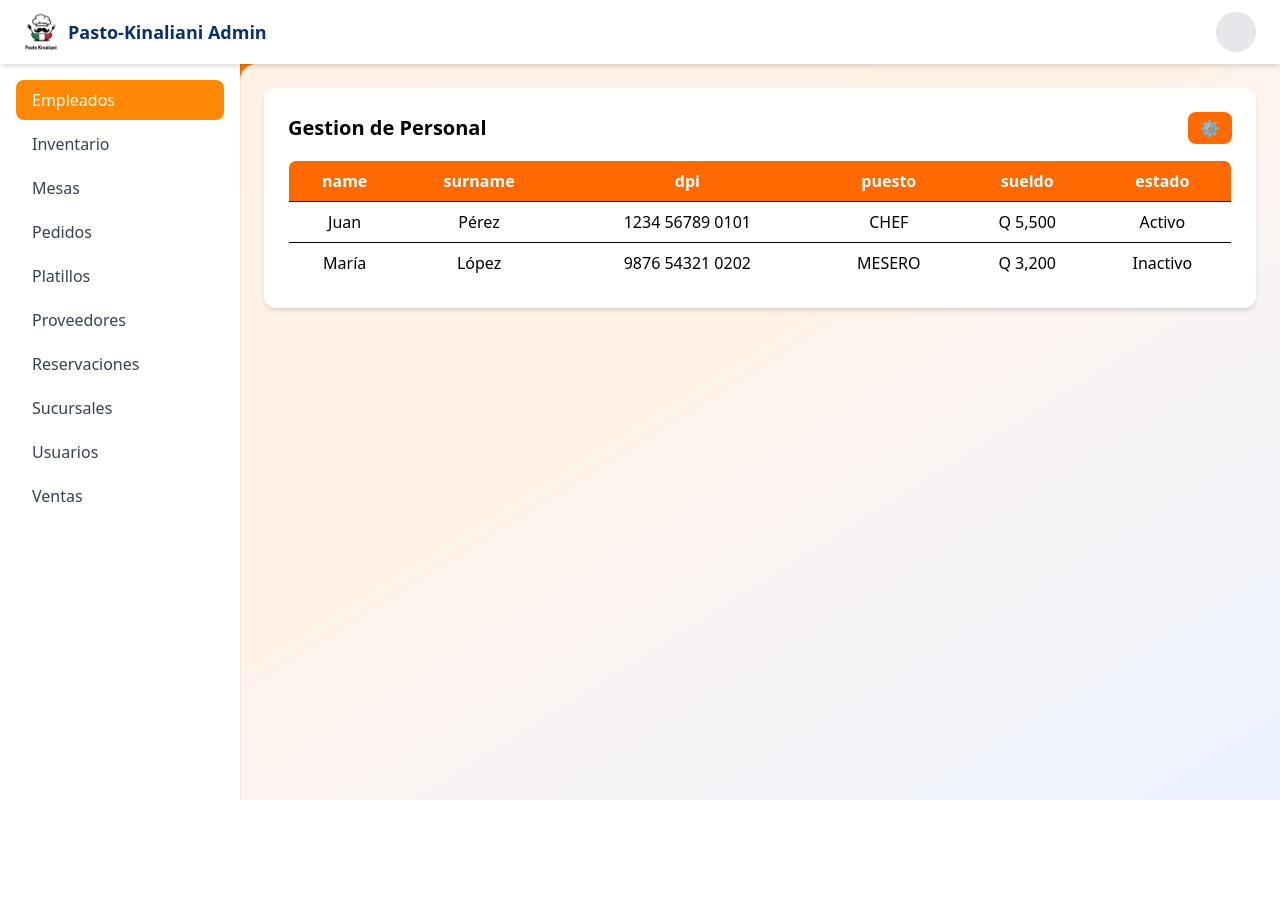
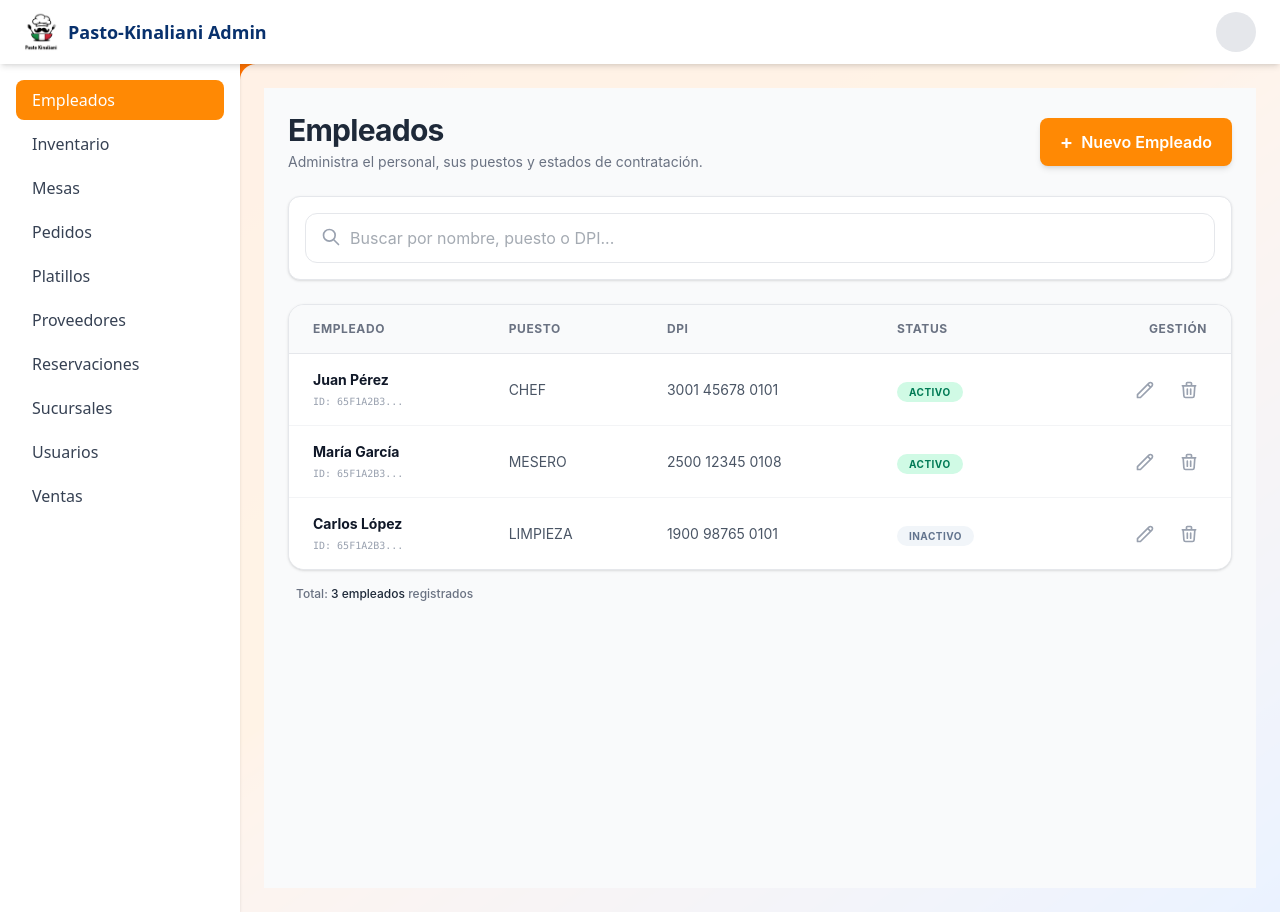
Before and after one commit to GianCordova/client-admin-Pasto-Kinaliani, a React (Vite) app: page /dashboard in a window 1280 px wide. Before the commit the page ends 800 px from the top, so only its background shows below. Built offline with nearby package versions, Linux system fonts and the light colour scheme.

Commit message:
Cambio de diseño en el dashboard de empleados

```diff
--- a/src/features/empleados/components/EmpleadosTable.jsx
+++ b/src/features/empleados/components/EmpleadosTable.jsx
@@ -1,41 +1,61 @@
+import { useState } from "react";
 import { TableTemplate } from "../../../shared/components/ui/TableTemplate";
 
 export const EmpleadosTable = () => {
-  const columns = ["name", "surname", "dpi", "puesto", "sueldo", "estado"];
+  const [searchTerm, setSearchTerm] = useState("");
 
-  const data = [
-    {
-      name: "Juan",
-      surname: "Pérez",
-      dpi: "1234 56789 0101",
-      puesto: "CHEF",
-      sueldo: "Q 5,500",
-      estado: "Activo"
-    },
-    {
-      name: "María",
-      surname: "López",
-      dpi: "9876 54321 0202",
-      puesto: "MESERO",
-      sueldo: "Q 3,200",
-      estado: "Inactivo"
-    }
-  ];
+  // Datos simulando el esquema de Empleado
+  const [empleados] = useState([
+    { id: "65f1a2b3c4d5e6f7a8b90123", name: "Juan", surname: "Pérez", dpi: "3001 45678 0101", puesto: "CHEF", status: true },
+    { id: "65f1a2b3c4d5e6f7a8b90124", name: "María", surname: "García", dpi: "2500 12345 0108", puesto: "MESERO", status: true },
+    { id: "65f1a2b3c4d5e6f7a8b90125", name: "Carlos", surname: "López", dpi: "1900 98765 0101", puesto: "LIMPIEZA", status: false },
+  ]);
 
-  const formattedData = data.map(emp => ({
-    col1: emp.name,
-    col2: emp.surname,
-    col3: emp.dpi,
-    col4: emp.puesto,
-    col5: emp.sueldo,
-    col6: emp.status
-  }));
+  const columns = ["name", "puesto", "dpi", "status"];
 
   return (
-    <TableTemplate
-      title="Gestion de Personal"
-      columns={columns}
-      data={data}
-    />
+    <div className="p-4 md:p-6 bg-gray-50 min-h-screen font-sans">
+      {/* HEADER similar al de Sucursales */}
+      <div className="flex flex-col md:flex-row md:justify-between md:items-center gap-4 mb-6">
+        <div>
+          <h1 className="text-3xl font-bold text-gray-800 tracking-tight">Empleados</h1>
+          <p className="text-gray-500 text-sm mt-1">Administra el personal, sus puestos y estados de contratación.</p>
+        </div>
+        <button className="bg-orange-400 px-5 py-2.5 rounded-lg text-white font-semibold shadow-md hover:bg-orange-500 transition-all flex items-center justify-center gap-2">
+          <span className="text-xl">+</span> Nuevo Empleado
+        </button>
+      </div>
+
+      {/* BARRA DE BÚSQUEDA */}
+      <div className="bg-white rounded-xl border border-gray-200 shadow-sm p-4 mb-6">
+        <div className="relative">
+          <input
+            type="text"
+            placeholder="Buscar por nombre, puesto o DPI..."
+            className="w-full pl-11 pr-4 py-3 border border-gray-200 rounded-xl focus:ring-2 focus:ring-orange-100 focus:border-orange-400 outline-none transition-all text-gray-600"
+            value={searchTerm}
+            onChange={(e) => setSearchTerm(e.target.value)}
+          />
+          <span className="absolute left-4 top-3.5 text-gray-400">
+            <svg xmlns="http://www.w3.org/2000/svg" className="h-5 w-5" fill="none" viewBox="0 0 24 24" stroke="currentColor">
+              <path strokeLinecap="round" strokeLinejoin="round" strokeWidth={2} d="M21 21l-6-6m2-5a7 7 0 11-14 0 7 7 0 0114 0z" />
+            </svg>
+          </span>
+        </div>
+      </div>
+
+      {/* TABLA USANDO EL TEMPLATE ACTUALIZADO */}
+      <TableTemplate
+        columns={columns}
+        data={empleados}
+        onEdit={(emp) => console.log("Editando a:", emp.name)}
+        onDelete={(id) => console.log("Eliminando ID:", id)}
+      />
+
+      {/* FOOTER de la tabla */}
+      <div className="mt-4 text-xs text-gray-500 font-medium ml-2">
+        Total: <span className="text-gray-800">{empleados.length} empleados</span> registrados
+      </div>
+    </div>
   );
 };
--- a/src/shared/components/ui/TableTemplate.jsx
+++ b/src/shared/components/ui/TableTemplate.jsx
@@ -1,38 +1,70 @@
-import { useState } from "react";
-import { ToggleMenu } from "./ToggleMenu";
-
-export const TableTemplate = ({ title, columns, data }) => {
+export const TableTemplate = ({ title, columns, data, onEdit, onDelete }) => {
   return (
-    <div className="bg-white p-6 rounded-xl shadow-md">
-
-      {/* Header */}
-      <div className="flex justify-between items-center mb-4">
-        <h2 className="text-xl font-bold">{title}</h2>
-        <ToggleMenu />
-      </div>
-
-      {/* Tabla */}
-      <table className="w-full border rounded-lg overflow-hidden">
-        <thead className="bg-orange-500 text-white">
+    <div className="bg-white rounded-2xl border border-gray-200 shadow-sm overflow-hidden">
+      <div className="overflow-x-auto">
+        <table className="min-w-full divide-y divide-gray-200">
+          <thead className="bg-gray-50">
             <tr>
               {columns.map((col) => (
-              <th key={col} className="p-2">{col}</th>
+                <th key={col} className="px-6 py-4 text-left text-xs font-bold text-gray-500 uppercase tracking-wider">
+                  {col === "name" ? "Empleado" : col}
+                </th>
               ))}
+              <th className="px-6 py-4 text-right text-xs font-bold text-gray-500 uppercase tracking-wider">Gestión</th>
             </tr>
           </thead>
-
-        <tbody>
-          {data.map((row, i) => (
-            <tr key={i} className="text-center border-t hover:bg-orange-50">
+          <tbody className="bg-white divide-y divide-gray-100">
+            {data.length === 0 ? (
+              <tr>
+                <td colSpan={columns.length + 1} className="px-6 py-12 text-center text-gray-400">
+                  No hay registros en el sistema.
+                </td>
+              </tr>
+            ) : (
+              data.map((item, i) => (
+                <tr key={item.id || i} className="hover:bg-gray-50/50 transition-colors">
                   {columns.map((col) => (
-                <td key={col} className="p-2">
-                  {row[col]}
+                    <td key={col} className="px-6 py-4 whitespace-nowrap">
+                      {/* Caso especial: Nombre con ID debajo */}
+                      {col === "name" ? (
+                        <>
+                          <div className="text-sm font-bold text-gray-900">{item.name} {item.surname}</div>
+                          <div className="text-[10px] text-gray-400 font-mono mt-1 uppercase">ID: {item.id?.substring(0, 8)}...</div>
+                        </>
+                      ) : col === "status" ? (
+                        /* Caso especial: Badge de estado */
+                        <span className={`px-3 py-1 rounded-full text-[10px] font-bold uppercase tracking-wider ${
+                          item.status ? "bg-emerald-100 text-emerald-700" : "bg-slate-100 text-slate-500"
+                        }`}>
+                          {item.status ? "Activo" : "Inactivo"}
+                        </span>
+                      ) : (
+                        /* Renderizado normal */
+                        <div className="text-sm text-gray-600">{item[col]}</div>
+                      )}
                     </td>
                   ))}
+                  {/* Botones de Acción (Iconos) */}
+                  <td className="px-6 py-4 whitespace-nowrap text-right text-sm">
+                    <div className="flex justify-end gap-2">
+                      <button onClick={() => onEdit(item)} className="p-2 text-gray-400 hover:text-indigo-600 transition-colors">
+                        <svg xmlns="http://www.w3.org/2000/svg" className="h-5 w-5" fill="none" viewBox="0 0 24 24" stroke="currentColor">
+                          <path strokeLinecap="round" strokeLinejoin="round" strokeWidth={2} d="M15.232 5.232l3.536 3.536m-2.036-5.036a2.5 2.5 0 113.536 3.536L6.5 21.036H3v-3.572L16.732 3.732z" />
+                        </svg>
+                      </button>
+                      <button onClick={() => onDelete(item.id)} className="p-2 text-gray-400 hover:text-red-500 transition-colors">
+                        <svg xmlns="http://www.w3.org/2000/svg" className="h-5 w-5" fill="none" viewBox="0 0 24 24" stroke="currentColor">
+                          <path strokeLinecap="round" strokeLinejoin="round" strokeWidth={2} d="M19 7l-.867 12.142A2 2 0 0116.138 21H7.862a2 2 0 01-1.995-1.858L5 7m5 4v6m4-6v6m1-10V4a1 1 0 00-1-1h-4a1 1 0 00-1 1v3M4 7h16" />
+                        </svg>
+                      </button>
+                    </div>
+                  </td>
                 </tr>
-          ))}
+              ))
+            )}
           </tbody>
         </table>
       </div>
+    </div>
   );
 };
```
Lines whose indentation alone changed are shown as unchanged.
